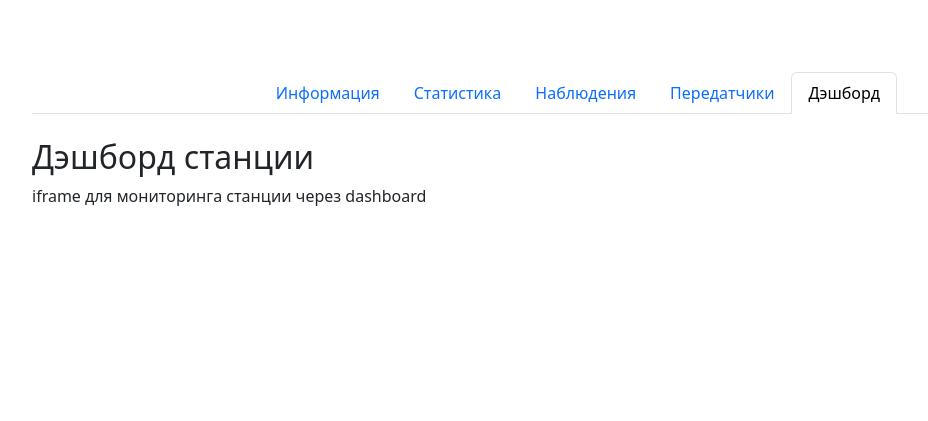
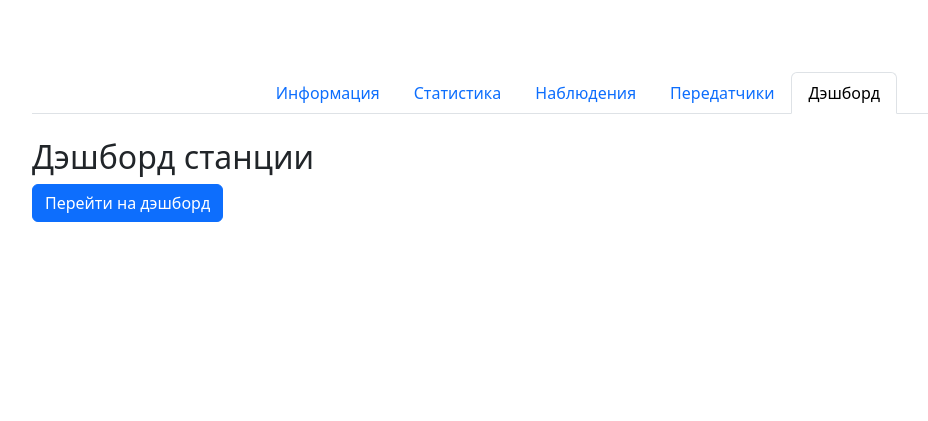
Before and after one commit to BUSH222/soniks-hack, a Flask app: page /stations/1 in a window 1280 px wide, after a click on "Дэшборд". Shown: the part 60-481 px from the top of the page, without its empty margins (62-990 px from the left). Run offline with Flask 3, Linux system fonts and the light colour scheme; a user stored in the database is signed in; data comes from the database, SQL or seed files in the repository.

Commit message:
redirect to dashboard page done

```diff
--- a/templates/stations.html
+++ b/templates/stations.html
@@ -118,12 +118,14 @@
             <h2>Передатчики станции</h2>
             <p>Информация о передатчиках, которые были приняты станцией.</p>
         </div>
+
+        <!-- dashboard tab -->
         <div class="tab-pane fade" id="dashboard" role="tabpanel" aria-labelledby="dashboard-tab">
             <h2>Дэшборд станции</h2>
-            <p>iframe для мониторинга станции через dashboard</p>
+            <a href="{{ url_for('station_dashboard', id=station_id) }}" class="btn btn-primary">Перейти на дэшборд</a>
         </div>
+
     </div>
-
 </main>
 
 {% endblock %}
```
